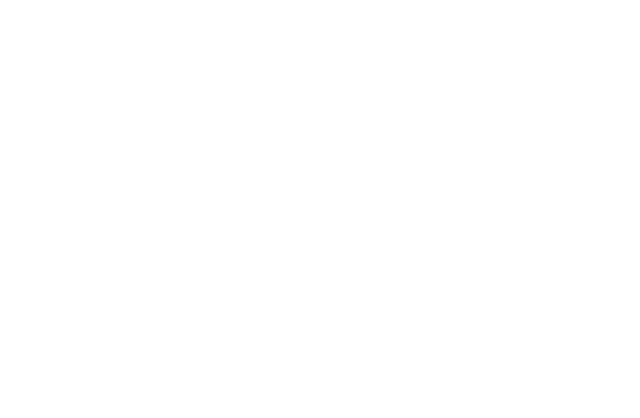
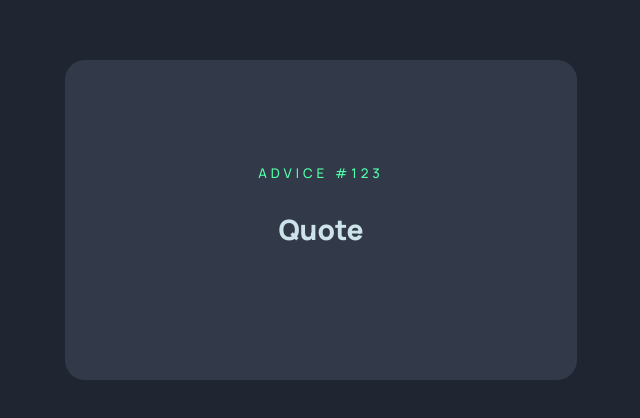
Before and after one commit to marijahavaic/fm-advice-generator-app, a React (Create React App) app: page / in a window 1280 px wide. Shown: the part 180-598 px from the top of the page, without its empty margins (319-959 px from the left). Built offline with nearby package versions, Linux system fonts and the light colour scheme.

Commit message:
Add content and style it

```diff
--- a/src/App.js
+++ /dev/null
@@ -1,7 +0,0 @@
-import "./App.scss";
-
-function App() {
-    return <div className="App"></div>;
-}
-
-export default App;
--- /dev/null
+++ b/src/App.jsx
@@ -0,0 +1,12 @@
+import "./App.scss";
+
+function App() {
+  return <div className="App">
+    <div className="quote-container">
+      <small>Advice #123</small>
+      <p>Quote</p>
+    </div>
+    </div>;
+}
+
+export default App;
--- a/src/App.scss
+++ b/src/App.scss
@@ -1,4 +1,4 @@
-@import url('https://fonts.googleapis.com/css2?family=Manrope:wght@800&display=swap');
+@import url('https://fonts.googleapis.com/css2?family=Manrope:wght@500;800&display=swap');
 
 $light-cyan: hsl(193, 38%, 86%);
 $neon-green: hsl(150, 100%, 66%);
@@ -9,8 +9,34 @@
 .App {
   text-align: center;
   font-family: 'Manrope', sans-serif;
+  height: 100vh;
+  width: 100%;
+  background-color: $dark-blue;
+  display: flex;
+  align-items: center;
+  justify-content: center;
 
   p {
     font-size: 28px;
   }
+
+  small {
+    text-transform: uppercase;
+    font-weight: 300;
+    color: $neon-green;
+    letter-spacing: 0.25rem;
+  }
+
+  .quote-container {
+    height: 40%;
+    width: 40%;
+    background-color: $dark-grayish-blue;
+    color: $light-cyan;
+    font-weight: 800;
+    display: flex;
+    flex-direction: column;
+    align-items: center;
+    justify-content: center;
+    border-radius: 20px;
+  }
 }
```
